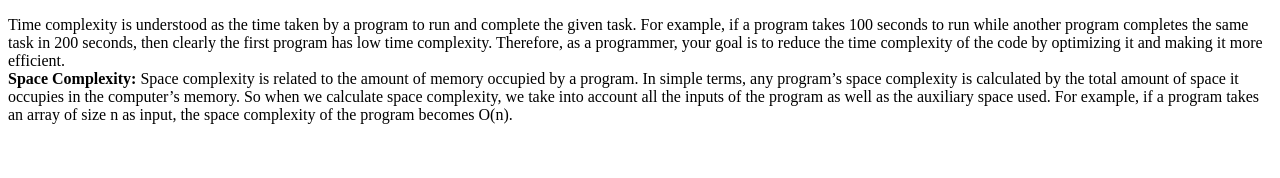
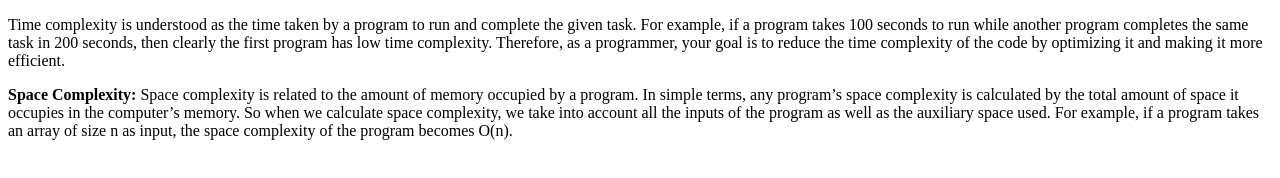
Before and after one commit to acciojob/time-and-space-complexity-Sadia-Naaz, a website: page main.html in a window 1280 px wide. Drawn offline with Linux system fonts and the light colour scheme.

Commit message:
created a submission

```diff
--- a/main.html
+++ b/main.html
@@ -9,9 +9,8 @@
 <body>
 	<!-- the entire body must be written by student -->
 <p>
-	<div>Time complexity is understood as the time taken by a program to run and complete the given task. For example, if a program takes 100 seconds to run while another program completes the same task in 200 seconds, then clearly the first program has low time complexity. Therefore, as a programmer, your goal is to reduce the time complexity of the code by optimizing it and making it more efficient.
-	</div>
-	<div><b>Space Complexity:</b> Space complexity is related to the amount of memory occupied by a program. In simple terms, any program’s space complexity is calculated by the total amount of space it occupies in the computer’s memory. So when we calculate space complexity, we take into account all the inputs of the program as well as the auxiliary space used. For example, if a program takes an array of size n as input, the space complexity of the program becomes O(n).</div>
+	Time complexity is understood as the time taken by a program to run and complete the given task. For example, if a program takes 100 seconds to run while another program completes the same task in 200 seconds, then clearly the first program has low time complexity. Therefore, as a programmer, your goal is to reduce the time complexity of the code by optimizing it and making it more efficient.</p>
+	<p><b>Space Complexity:</b> Space complexity is related to the amount of memory occupied by a program. In simple terms, any program’s space complexity is calculated by the total amount of space it occupies in the computer’s memory. So when we calculate space complexity, we take into account all the inputs of the program as well as the auxiliary space used. For example, if a program takes an array of size n as input, the space complexity of the program becomes O(n).</div>
 </p>
 	<script type="text/javascript" src="./script.js">
 </script>
```
